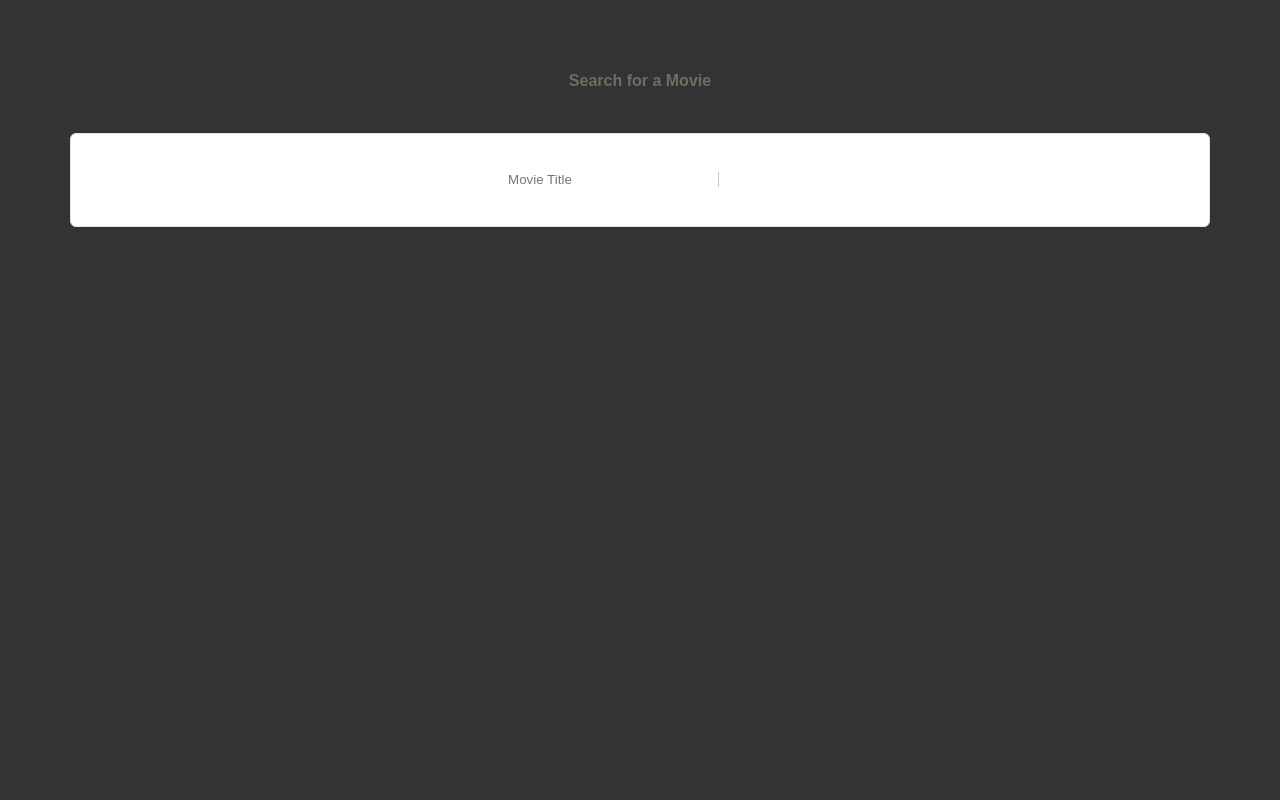
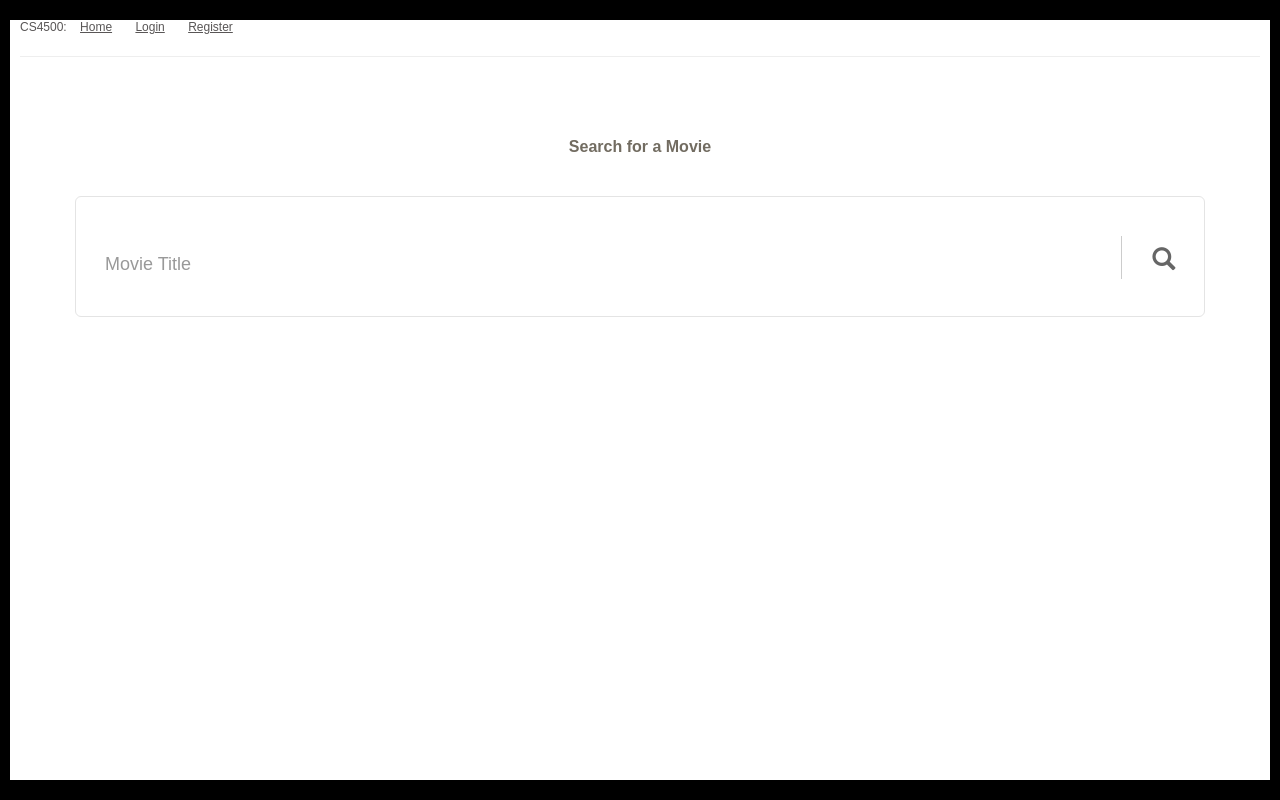
Before and after one commit to Shinabel/spoiled_tomatillos, a Flask app: page /search in a window 1280 px wide. Run offline with Flask 2, Linux system fonts and the light colour scheme; some libraries are stand-ins or nearby versions.

Commit message:
changed background color and added top links to search page

```diff
--- a/spoiled_tomatillos/app/static/css/style.css
+++ b/spoiled_tomatillos/app/static/css/style.css
@@ -15,7 +15,7 @@
   cursor:pointer;
 }
 html {
-    background-color: #333333;
+    background-color: #000000;
 }
 h2 {
   font-size:10px;
--- a/spoiled_tomatillos/app/templates/search.html
+++ b/spoiled_tomatillos/app/templates/search.html
@@ -1,4 +1,5 @@
 <link rel="stylesheet" type="text/css" href="{{ url_for('static',filename='css/style.css') }}">
+{% extends "base.html" %}
 
 <p>
     {% block content %}
```
Also changed, not shown: spoiled_tomatillos/README.md.
